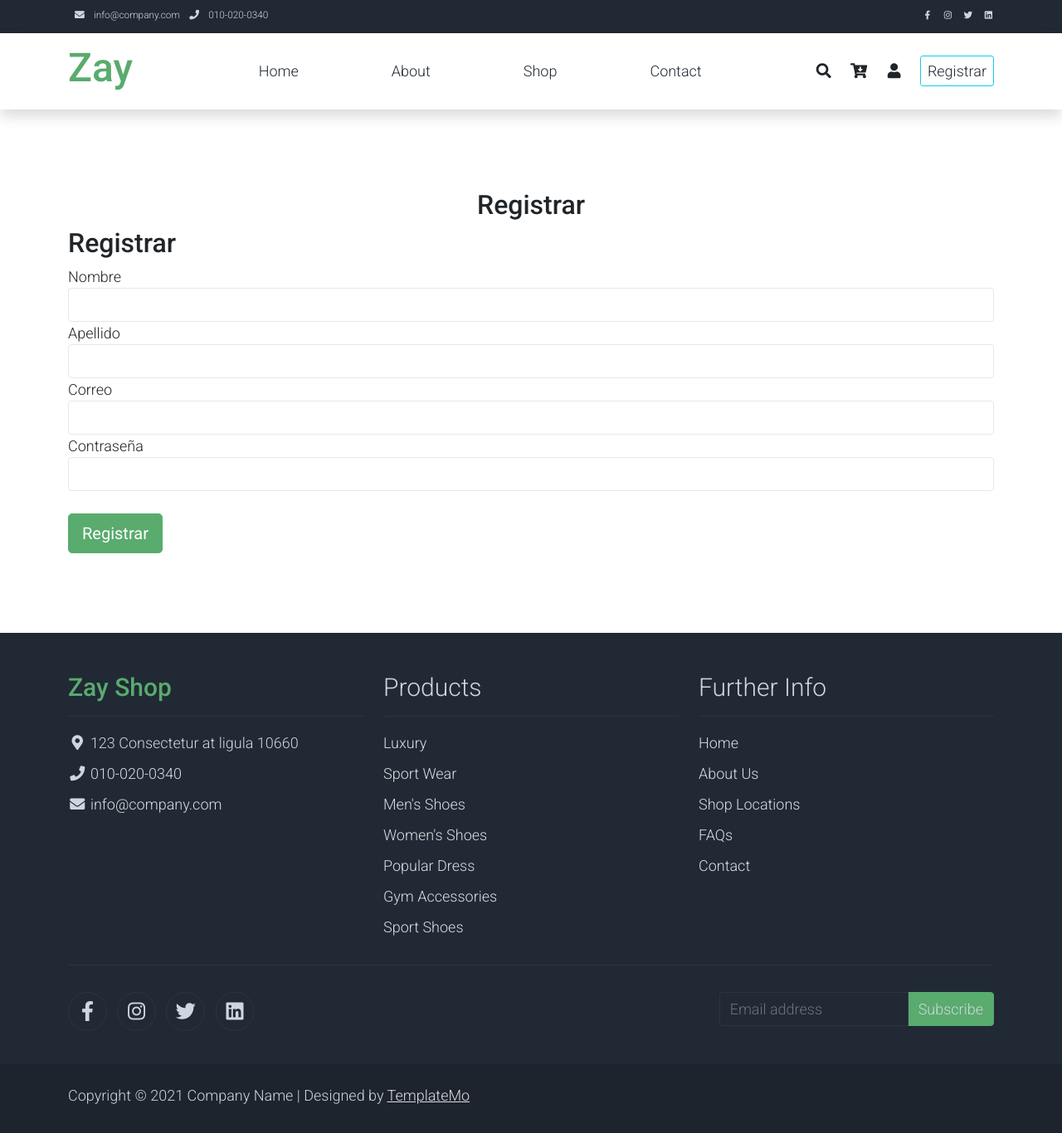
After one commit to stephenlucic/galleryOfArt, a Django app: page /registro/ in a window 1280 px wide. The commit adds this page. Shown: the whole page at 83% size. Run offline with Django 5.2, Linux system fonts and the light colour scheme; some libraries are stand-ins or nearby versions.

Commit message:
se agrega login/registro también se crea grupo artista

```diff
--- a/shopapp/appweb/templates/base.html
+++ b/shopapp/appweb/templates/base.html
@@ -15,6 +15,7 @@
     <link rel="stylesheet" href="{% static 'assets/css/custom.css'%}">
 
     <!-- Load fonts style after rendering the layout styles -->
+    <link rel="stylesheet" href="https://cdnjs.cloudflare.com/ajax/libs/bootstrap-icons/1.10.0/font/bootstrap-icons.min.css" >
     <link rel="stylesheet" href="https://fonts.googleapis.com/css2?family=Roboto:wght@100;200;300;400;500;700;900&display=swap">
     <link rel="stylesheet" href="{% static 'assets/css/fontawesome.min.css'%}">
 <!--
@@ -78,26 +79,39 @@ https://templatemo.com/tm-559-zay-shop
                         </li>
                     </ul>
                 </div>
+                {% if user.is_authenticated %}
+                    <div>
+                        <h3 class="me-2 text-capitalize fw-medium">{{user.username}}</h3>
+                    </div>
+                {% endif %}
+
                 <div class="navbar align-self-center d-flex">
-                    <div class="d-lg-none flex-sm-fill mt-3 mb-4 col-7 col-sm-auto pr-3">
-                        <div class="input-group">
-                            <input type="text" class="form-control" id="inputMobileSearch" placeholder="Search ...">
-                            <div class="input-group-text">
-                                <i class="fa fa-fw fa-search"></i>
-                            </div>
-                        </div>
-                    </div>
+
                     <a class="nav-icon d-none d-lg-inline" href="#" data-bs-toggle="modal" data-bs-target="#templatemo_search">
                         <i class="fa fa-fw fa-search text-dark mr-2"></i>
                     </a>
                     <a class="nav-icon position-relative text-decoration-none" href="#">
                         <i class="fa fa-fw fa-cart-arrow-down text-dark mr-1"></i>
-                        <span class="position-absolute top-0 left-100 translate-middle badge rounded-pill bg-light text-dark">7</span>
+                        <!--<span class="position-absolute top-0 left-100 translate-middle badge rounded-pill bg-light text-dark">7</span>-->
                     </a>
-                    <a class="nav-icon position-relative text-decoration-none" href="#">
-                        <i class="fa fa-fw fa-user text-dark mr-3"></i>
-                        <span class="position-absolute top-0 left-100 translate-middle badge rounded-pill bg-light text-dark">+99</span>
-                    </a>
+                    {% if user.is_authenticated %}
+                        <!-- Antes se podía utilizar "a" para desloguearte del usuario, pero con django 5.1.1 ya no se puede, se toma la alternativa generando un metodo post através de
+                         un form, ya que utilizar el método get no es válido.
+                     <a class="nav-icon position-relative text-decoration-none" href="{% url 'logout' %}"><i class="fa fa-fw fa-user text-dark mr-3"></i></a>
+                     -->
+                        <form action="{% url 'logout' %}" method="POST">
+                            {% csrf_token %}
+                            <button type="submit" class="btn btn-outline-dark btn-sm"><i class="bi bi-box-arrow-right"></i></button>
+                        </form>
+                    {% else %}
+
+                        <a class="nav-icon position-relative text-decoration-none" href="{% url 'login' %}">
+                            <i class="fa fa-fw fa-user text-dark mr-3"></i>
+                            <!--<span class="position-absolute top-0 left-100 translate-middle badge rounded-pill bg-light text-dark">+99</span>-->
+                        </a>
+                        <a href="{%url 'registro' %}" class="btn btn-outline-info btn-sm" >Registrar</a>
+
+                    {% endif %}
                 </div>
             </div>
 
@@ -105,22 +119,7 @@ https://templatemo.com/tm-559-zay-shop
     </nav>
     <!-- Close Header -->
 
-    <!-- Modal -->
-    <div class="modal fade bg-white" id="templatemo_search" tabindex="-1" role="dialog" aria-labelledby="exampleModalLabel" aria-hidden="true">
-        <div class="modal-dialog modal-lg" role="document">
-            <div class="w-100 pt-1 mb-5 text-right">
-                <button type="button" class="btn-close" data-bs-dismiss="modal" aria-label="Close"></button>
-            </div>
-            <form action="" method="get" class="modal-content modal-body border-0 p-0">
-                <div class="input-group mb-2">
-                    <input type="text" class="form-control" id="inputModalSearch" name="q" placeholder="Search ...">
-                    <button type="submit" class="input-group-text bg-success text-light">
-                        <i class="fa fa-fw fa-search text-white"></i>
-                    </button>
-                </div>
-            </form>
-        </div>
-    </div>
+
 
 
 
--- a/shopapp/appweb/templates/mantenedor/artistas/agregar.html
+++ b/shopapp/appweb/templates/mantenedor/artistas/agregar.html
@@ -1,4 +1,7 @@
 {% extends 'base.html' %}
+{% load static %}
+{% load crispy_forms_tags %}
+
 {% block contenido %}
 
 <!-- Start Contact -->
@@ -11,6 +14,7 @@
         <h2>Agregar</h2>
         <form id="formularioAgregar" action="" method="POST" enctype="multipart/form-data">
             {% csrf_token %}
+            {{form_artista|crispy}}
 
             <button type="submit" class="btn btn-success btn-lg px-3">Agregar</button>
             <button type="reset" class="btn btn-danger btn-lg px-3">Limpiar</button>
--- /dev/null
+++ b/shopapp/appweb/templates/registration/registro.html
@@ -0,0 +1,47 @@
+{% extends 'base.html' %}
+{% load static %}
+{% load crispy_forms_tags %}
+
+{% block contenido %}
+
+<!-- Start Contact -->
+<div class="container py-5">
+    <div class="row py-5">
+        <div class="text-center">
+            <h2>Registrar</h2>
+        </div>
+
+        <h2>Registrar</h2>
+        <br>
+        <form id="formularioLogin" action="" method="POST">
+            {% csrf_token %}
+            <div class="form-group">
+                <label for="nombre">Nombre</label>
+                <input type="text" class="form-control" name="nombre" required>
+
+
+
+                <label for="apellido">Apellido</label>
+                <input type="text" class="form-control" name="apellido" required>
+
+
+                <label for="correo">Correo</label>
+                <input type="email" class="form-control" name="correo" required>
+
+
+
+                <label for="password">Contraseña</label>
+                <input type="password" class="form-control" name="password" required>
+
+
+                <br>
+
+                <button type="submit" class="btn btn-success btn-lg px-3">Registrar</button>
+
+
+
+        </form>
+    </div>
+</div>
+
+{% endblock %}
--- a/shopapp/appweb/urls.py
+++ b/shopapp/appweb/urls.py
@@ -1,11 +1,16 @@
 from django.urls import path
-from .views import home,artistas, contacto, agregar_artista
+from .views import *
 
 urlpatterns = [
     path('home/', home, name="home"),
     path('', home, name="home"),
     path('artistas/',artistas, name="artistas"),
     path('contacto', contacto, name="contacto"),
-    path('mantenedor/agregar_artistas/',agregar_artista, name="agregar_artistas")
+    path('mantenedor/agregar_artista/',agregar_artista, name="agregar_artista"),
+    path('mantenedor/listar_artistas/', listar_artistas, name="listar_artistas"),
+    path('mantenedor/modificar_artista/<rut>/', modificar_artista, name="modificar_artista"),
+    path('mantenedor/eliminar_artista/<rut>/', eliminar_artista, name="eliminar_artista"),
+    path('login_usuario/', login_usuario, name="login_usuario"),
+    path('registro/', registro, name="registro")
 
 ]
--- a/shopapp/appweb/views.py
+++ b/shopapp/appweb/views.py
@@ -1,5 +1,9 @@
-from django.shortcuts import render
-from .forms import ContactoForm
+from django.shortcuts import render, redirect, get_object_or_404
+from .forms import *
+from .models import *
+from django.contrib.auth import authenticate,login
+from django.contrib.auth.models import User,Group
+
 
 # Create your views here.
 def home(request):
@@ -28,4 +32,101 @@ def contacto(request):
     return render(request, "contacto.html", data)
 
 def agregar_artista(request):
-    return render(request, "mantenedor/artistas/agregar.html")
+
+    data = {
+        "form_artista": ArtistaForm,
+        "mensaje":""
+    }
+
+    if request.method == 'POST':
+        formulario = ArtistaForm(data=request.POST, files=request.FILES)
+
+        if formulario.is_valid():
+            formulario.save()
+            data["mensaje"]="Artista creado exitosamente"
+        else:
+            data["mensaje"]="Error"
+            data["form_artista"]=formulario
+
+
+    return render(request, "mantenedor/artistas/agregar.html", data)
+
+def listar_artistas(request):
+
+    artistas = Artista.objects.all()
+
+    data={
+        'mis_artistas': artistas
+    }
+    return render(request, "mantenedor/artistas/listar.html",data)
+
+def modificar_artista(request, rut):
+
+    artista = get_object_or_404(Artista, rut=rut)
+
+    data={
+        'form_artista': ArtistaForm(instance=artista)
+    }
+
+    if request.method == "POST":
+        formulario = ArtistaForm(data=request.POST, instance=artista, files=request.FILES)
+
+        if formulario.is_valid():
+            formulario.save()
+            return redirect(to="listar_artistas")
+        else:
+            data["mensaje"] = "Error"
+            data["form"]= formulario
+
+    return render(request,"mantenedor/artistas/modificar.html",data)
+
+def eliminar_artista(request, rut):
+
+    artista = get_object_or_404(Artista, rut=rut)
+    artista.delete()
+
+    return redirect(to="listar_artistas")
+
+def login_usuario(request):
+
+
+    print("Bienvenido: "+ request.user.username)
+
+    if request.user.groups.filter(name="Artista"):
+        print("es un artista")
+
+    return redirect(to='home')
+
+def registro(request):
+
+    data={
+        "mensaje":""
+    }
+
+    if request.method == "POST":
+        nombre=request.POST.get("nombre")
+        apellido=request.POST.get("apellido")
+        correo=request.POST.get("correo")
+        password=request.POST.get("password")
+
+        usu = User()
+        usu.set_password(password)
+        usu.username=nombre
+        usu.email=correo
+        usu.first_name=nombre
+        usu.last_name=apellido
+
+        grupo = Group.objects.get(name="Artista")
+
+        try:
+            usu.save()
+            usu.groups.add(grupo)
+            #data["mensaje"]="Usuario creado exitosamente"
+            user = authenticate(username=usu.username,password=password)
+            login(request,user)
+            return redirect(to="home")
+
+        except:
+            data["mensaje"]="error"
+
+    return render(request, "registration/registro.html")
--- a/shopapp/shopapp/settings.py
+++ b/shopapp/shopapp/settings.py
@@ -27,6 +27,8 @@ DEBUG = True
 
 ALLOWED_HOSTS = []
 
+LOGIN_REDIRECT_URL = '/login_usuario'
+LOGOUT_REDIRECT_URL = '/'
 
 # Application definition
 
@@ -131,5 +133,5 @@ DEFAULT_AUTO_FIELD = 'django.db.models.BigAutoField'
 
 import os
 
-MEDIA_URL = '/archivo/'
+MEDIA_URL = '/archivos/'
 MEDIA_ROOT= os.path.join(BASE_DIR,"archivos")
--- a/shopapp/shopapp/urls.py
+++ b/shopapp/shopapp/urls.py
@@ -21,7 +21,8 @@ from django.conf.urls.static import static
 
 urlpatterns = [
     path('admin/', admin.site.urls),
-    path('', include('appweb.urls'))
+    path('', include('appweb.urls')),
+    path('accounts/', include('django.contrib.auth.urls'))
 ]
 
 if settings.DEBUG:
```
Also changed, not shown: shopapp/appweb/forms.py (+11 -1 lines), shopapp/appweb/templates/mantenedor/artistas/listar.html (+52 -0 lines), shopapp/appweb/templates/mantenedor/artistas/modificar.html (+25 -0 lines), shopapp/appweb/templates/registration/login.html (added, +25 -0 lines), shopapp/archivo/artista/dai.png (deleted), shopapp/db.sqlite3.
